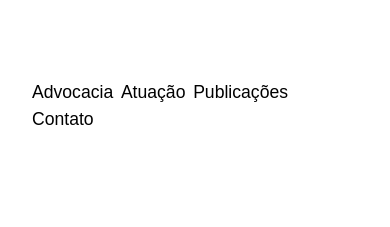
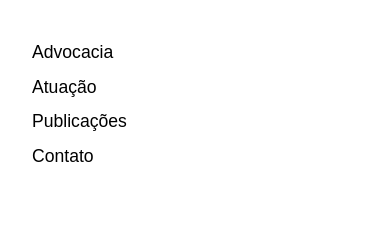
Before and after one commit to bernbecht/site-maneco-v2, a website built with Vite: page index.html in a window 390 px wide. Shown: the part 347-574 px from the top of the page. Built offline with nearby package versions, Linux system fonts and the light colour scheme; a web font is replaced by a local one.

Commit message:
💅 updates css to accomodate new item in nav

```diff
--- a/style.scss
+++ b/style.scss
@@ -112,7 +112,6 @@ nav {
   display: flex;
   flex-direction: column;
   align-items: center;
-  // margin-bottom: 0;
   nav {
     margin: 6rem 0;
   }
@@ -208,7 +207,6 @@ nav {
 @media (max-width: 800px) {
   .flex-container:not(.keep-direction) {
     flex-direction: column;
-    align-items: center;
   }
   .gap-h--small {
     * {
@@ -222,11 +220,20 @@ nav {
     font-size: 4.5rem;
   }
   nav {
+    display: flex;
+    flex-direction: column;
+    width: 100%;
+    gap: 0.5rem;
     a {
       margin-right: 0.2rem;
     }
     p {
       text-align: center;
+    }
+  }
+  #hero {
+    nav {
+      margin: 3.5rem 0;
     }
   }
 }
```
